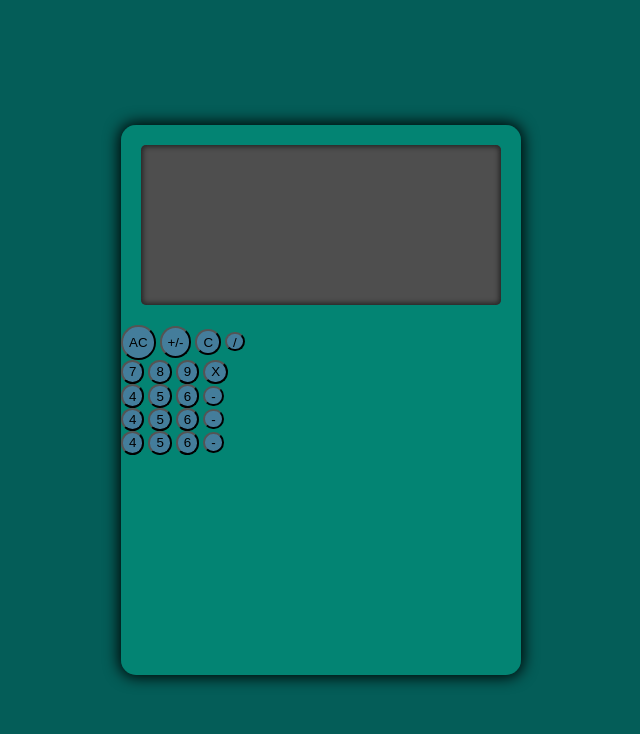
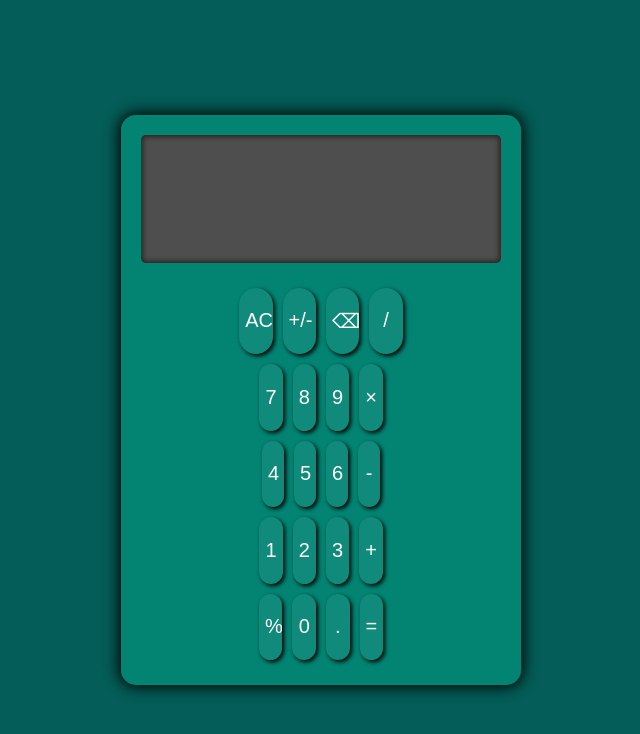
Before and after one commit to KanishqVerma/calculator, a plain HTML site: page index.html in a window 1280 px wide. Shown: the whole page, without its empty margins (319-959 px from the left). Drawn offline with Linux system fonts and the light colour scheme.

Commit message:
Add structure, style to the calculator

```diff
--- a/index.html
+++ b/index.html
@@ -11,18 +11,18 @@
         <div class = "screen">
 
         </div>
-
+        <div class="row-container">
             <div class="row">
                 <button>AC</button>
                 <button>+/-</button>
-            <button>C</button>
+                <button>&#9003</button>
                 <button>/</button>
             </div>
             <div class="row">
                 <button>7</button>
                 <button>8</button>
                 <button>9</button>
-            <button>X</button>
+                <button>&times</button>
             </div>
             <div class="row">
                 <button>4</button>
@@ -31,18 +31,18 @@
                 <button>-</button>
             </div>
             <div class="row">
-            <button>4</button>
-            <button>5</button>
-            <button>6</button>
-            <button>-</button>
+                <button>1</button>
+                <button>2</button>
+                <button>3</button>
+                <button>+</button>
             </div>
             <div class="row">
-            <button>4</button>
-            <button>5</button>
-            <button>6</button>
-            <button>-</button>
+                <button>%</button>
+                <button>0</button>
+                <button>.</button>
+                <button>=</button>
             </div>
-
+        </div>
     </div>
     <script src = "logic.js"></script>
 </body>
--- a/styles.css
+++ b/styles.css
@@ -7,6 +7,7 @@ body{
     justify-content: center;
     align-items: center;
     height: 100vh;
+    color: white;
 }
 
 .calculator{
@@ -15,6 +16,10 @@ body{
     height: 550px;
     width: 400px;
     box-shadow: 0 0 15px 2px black;
+    display: flex;
+    flex-direction: column;
+    padding-bottom: 20px;
+    border: none;
 }
 
 .screen{
@@ -23,12 +28,40 @@ body{
     background-color: rgb(78, 78, 78);
     height: 20vh;
     box-shadow: inset 0 0 5px 2px rgb(37, 37, 37);
+    flex: 1;
 }
 
 button{
-    background-color: #447D9B;
-    border-radius: 50%;
+    border-radius: 20px;
     aspect-ratio: 1/1;
     min-width: 0;
     min-height: 0;
+    overflow: hidden;
+    background-color: rgba(255, 255, 255, 0.05);
+    color: white;
+    margin: 5px;
+    border: none;
+    box-shadow: 2px 2px 4px black;
+    font-size: 20px;
 }
+
+button:hover{
+    background-color: rgba(0, 255, 255, 0.473);
+}
+
+button:active{
+    background-color: rgb(37, 72, 72);
+}
+
+.row-container{
+    display: flex;
+    flex-direction: column;
+    justify-content: center;;
+    align-items: center;
+    flex: 3;
+}
+
+.row{
+    display: flex;
+    flex: 1;
+}
```
Lines whose indentation alone changed are shown as unchanged.
